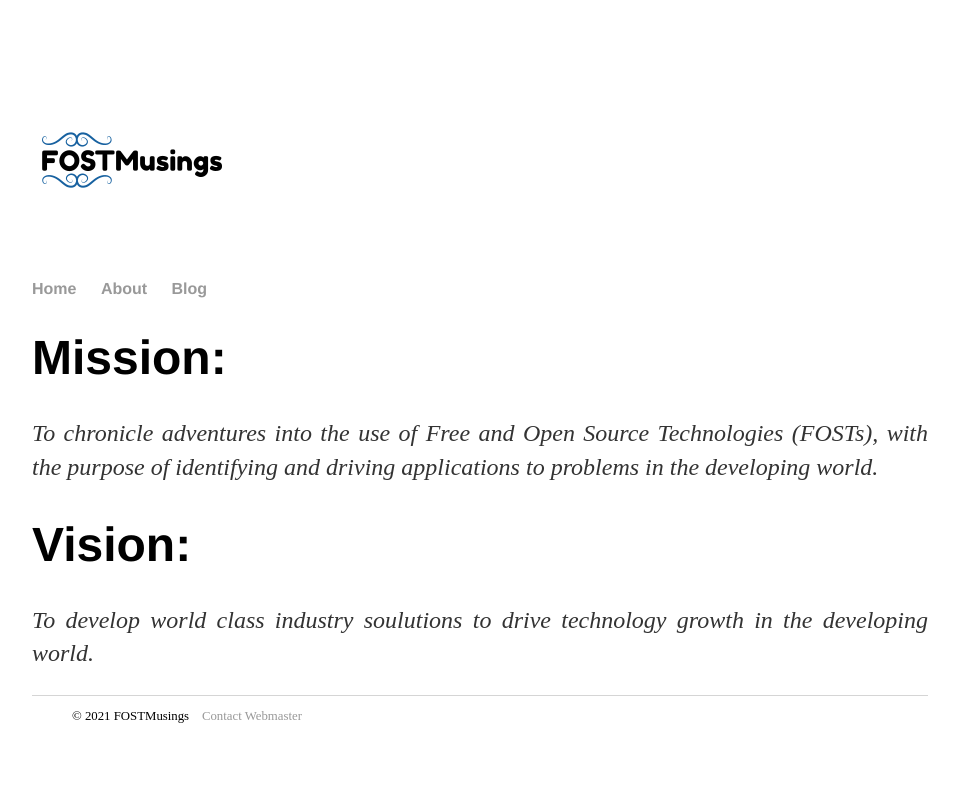
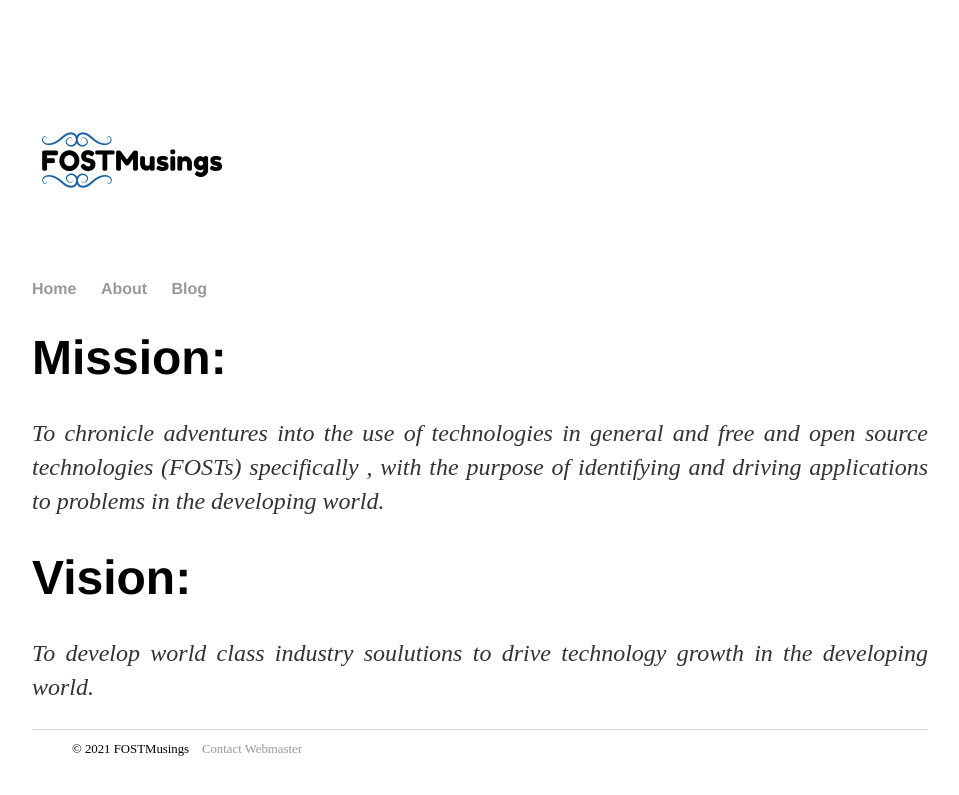
Before and after one commit to oferonmi/datafilik.github.io, a Jekyll site: the page built from index.html, in a window 1280 px wide. Shown: the top 795 px of the page, without its empty margins (160-1119 px from the left). Built offline with Jekyll 4.4.1, drawn with Linux system fonts in a browser that asks for light colours.

Commit message:
Update index.html

```diff
--- a/index.html
+++ b/index.html
@@ -6,8 +6,8 @@ title: FOSTMusings - Adopting open source solutions for growth in the developing
 	<h1>Mission:</h1>
 	<p align="justify">
 		<em>
-			To chronicle adventures into the use of Free and Open Source Technologies (FOSTs), with the purpose of identifying
-			and driving applications to problems in the developing world.
+			To chronicle adventures into the use of technologies in general and free and open source technologies (FOSTs) specifically ,
+			with the purpose of identifying and driving applications to problems in the developing world.
 		</em>
 	</p>
 
```
